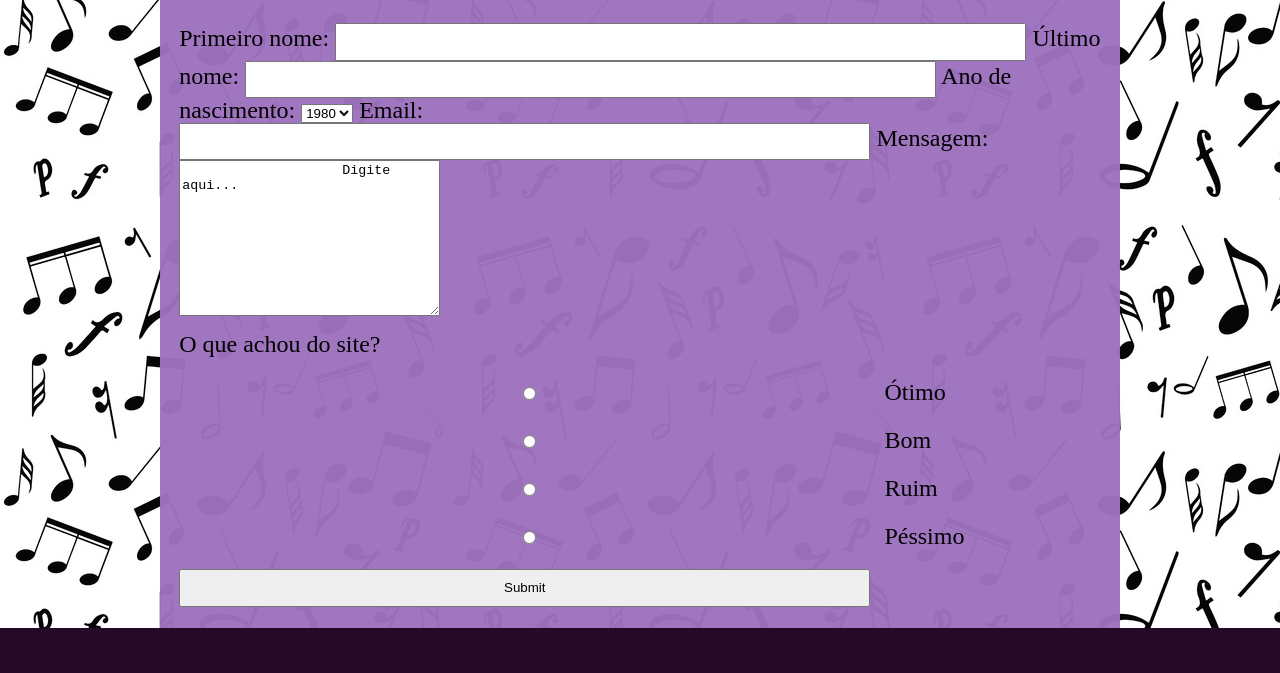
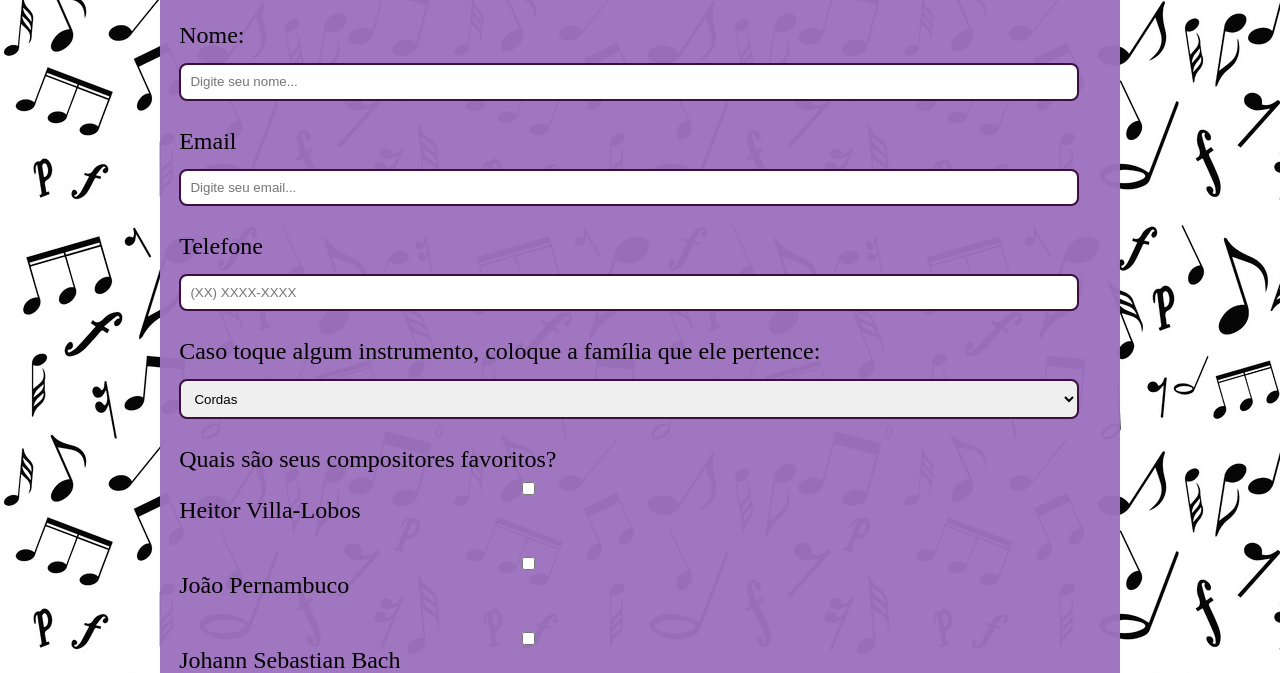
Before and after one commit to thaisqabe/meuprimeirosite, a plain HTML site: page contato.html in a window 1280 px wide. Shown: the part 236-909 px from the top of the page. Drawn offline with Linux system fonts and the light colour scheme.

Commit message:
ajustes forms

```diff
--- a/contato.html
+++ b/contato.html
@@ -23,7 +23,7 @@
             <label for="menu-toggle" class="menu-icon">&#9776;</label>
             <ul>
                 <li><a href="index.html"onclick="document.getElementById('menu-toggle').click()">Início</a></li>
-                <li><a href="contato.html"onclick="document.getElementById('menu-toggle').click()">Contato</a></li>
+                <li><a href="#contato"onclick="document.getElementById('menu-toggle').click()">Contato</a></li>
 
             </ul>
         </nav>
@@ -32,72 +32,60 @@
 
     <main>
 
-        <section>
+        <section id="contato">
             <h1 class="titulos">Contato</h1>
-            <form>
-                <label>Primeiro nome:</label>
-                <input type="text">
-                <label>Último nome:</label>
-                <input type="text">
-                <label>Ano de nascimento:</label>
-                <select>
-                    <option>1980</option>
-                    <option>1981</option>
-                    <option value="idade"> 1982</option>
-                    <option value="idade"> 1983</option>
-                    <option value="idade"> 1984</option>
-                    <option value="idade"> 1985</option>
-                    <option value="idade"> 1986</option>
-                    <option value="idade"> 1987</option>
-                    <option value="idade"> 1988</option>
-                    <option value="idade"> 1989</option>
-                    <option value="idade"> 1990</option>
-                    <option value="idade"> 1991</option>
-                    <option value="idade"> 1992</option>
-                    <option value="idade"> 1993</option>
-                    <option value="idade"> 1994</option>
-                    <option value="idade"> 1995</option>
-                    <option value="idade"> 1996</option>
-                    <option value="idade"> 1997</option>
-                    <option value="idade"> 1998</option>
-                    <option value="idade"> 1999</option>
-                    <option value="idade"> 2000</option>
-                    <option value="idade"> 2001</option>
-                    <option value="idade"> 2002</option>
-                    <option value="idade"> 2003</option>
-                    <option value="idade"> 2004</option>
-                    <option value="idade"> 2005</option>
-                    <option value="idade"> 2006</option>
-                    <option value="idade"> 2006</option>
-                    <option value="idade"> 2007</option>
-                    <option value="idade"> 2008</option>
-                    <option value="idade"> 2009</option>
-                    <option value="idade"> 2010</option>
-                    <option value="idade"> 2011</option>
-                    <option value="idade"> 2012</option>
-                    <option value="idade"> 2013</option>
-                    <option value="idade"> 2014</option>
-                    <option value="idade"> 2015</option>
-                    <option value="idade"> 2016</option>
-                    <option value="idade"> 2017</option>
-                    <option value="idade"> 2018</option>
-                    <option value="idade"> 2019</option>
-                    <option> 2020</option>
-                    <option> 2021</option>
-                    <option> 2022</option>
-                    <option> 2023</option>
-                    <option> 2024</option>
+            <form id="contactForm">
+                <div>
+                    <div class="form-group">
+                        <label for="fname" >Nome:</label>
+                        <input type="text" id="fname" name="firstname" placeholder="Digite seu nome..." required>
+                    </div>
+
+                    <div class="form-group">
+                        <label for="email">Email</label>
+                        <input type="email" id="email" name="email" placeholder="Digite seu email..." required>
+                    </div>
+
+                    <div class="form-group">
+                        <label for="phone">Telefone</label>
+                        <input type="tel" id="phone" name="phone" placeholder="(XX) XXXX-XXXX">
+                    </div>
+
+
+
+                    <div class="form-group" >
+                        <label for="country">Caso toque algum instrumento, coloque a família que ele pertence:</label>
+                        <select id="country" name="country">
+                            <option value="cordas">Cordas</option>
+                            <option value="madeira">Madeira</option>
+                            <option value="metal">Metal</option>
+                            <option value="percu">Percussão</option>
                         </select>
+                    </div>
 
-                <label>Email:</label>
-                <input type="email">
+                    <div class="form-group checkbox-group">
+                        <h2>Quais são seus compositores favoritos?</h2>
 
-                <label>Mensagem:</label>
-                <textarea rows="10" cols="30">
-                    Digite aqui...
-                </textarea>
+                        <input type="checkbox" id="fav1" name="favs" value="villa">
+                        <label for="fav1">Heitor Villa-Lobos</label><br>
+                        <input type="checkbox" id="fav2" name="favs" value="jpernam">
+                        <label for="fav2">João Pernambuco</label><br>
+                        <input type="checkbox" id="fav3" name="favs" value="bach">
+                        <label for="fav3">Johann Sebastian Bach</label><br>
+                        <input type="checkbox" id="fav4" name="favs" value="dilermano">
+                        <label for="fav4">Dilermando dos Santos Reis</label>
+                        <input type="checkbox" id="fav5" name="favs" value="egberto">
+                        <label for="fav5">Egberto Gismonti Amin</label>
+                        <input type="checkbox" id="fav6" name="favs" value="americo">
+                        <label for="fav6">Américo Jacomino</label>
+                        <input type="checkbox" id="fav7" name="favs" value="brouwer">
+                        <label for="fav7">Leo Brouwer</label>
+                        <input type="checkbox" id="fav" name="favs" value="outros">
+                        <label for="fav8">Outros</label>
+                    </div>
 
-                <p>O que achou do site?<p>
+                    <div class="form-group radio-group">
+                        <h2>O que achou do site?<h2>
                             <input type="radio">
                             <label>Ótimo</label>
                             <input type="radio">
@@ -106,8 +94,17 @@
                             <label>Ruim</label>
                             <input type="radio">
                             <label>Péssimo</label>
+                    </div>
+
+                    <div class="form-group">
+                        <label>Mensagem:</label>
+                        <textarea id="comments" name="comments" rows="10" cols="30" placeholder="Digite sua mensagem..."></textarea>
+                    </div>
+
+
 
                 <input type="submit">
+                </div>
             </form>
 
         </section>
--- a/css/estilo.css
+++ b/css/estilo.css
@@ -356,9 +356,76 @@ a:active{
 
 
 
+
+
 input{
     width: 75%;
     padding: 1%;
     box-sizing: border-box;
 
 }
+
+label {
+    display: flex; /* Usa flexbox para alinhamento */
+    align-items: center; /* Alinha verticalmente */
+    margin-bottom: 8px; /* Espaçamento entre os elementos */
+}
+
+
+
+input[type=text], [type=email], [type=tel], [type=date], [type=number],select {
+    width: 80%;
+    padding: 1%;
+    margin: 8px 0;
+    display: inline-block;
+    border: 2px solid #3D0E40;
+    border-radius: 8px;
+    box-sizing: border-box;
+    width: calc(100% - 22px);
+  }
+
+  input[type=submit] {
+    width: 100%;
+    background-color: #3D0E40 ;
+    color: rgba(255, 255, 255, 0.904);
+    padding: 2%;
+    margin: 10px 0;
+    border: none;
+    border-radius: 8px;
+    cursor: pointer;
+  }
+
+  .form-group {
+    margin-bottom: 20px;
+}
+
+
+.checkbox-group, .radio-group {
+    margin-bottom: 20px;
+    display: flex;
+    flex-direction: column;
+}
+
+.checkbox-group h2, .radio-group h2 {
+    margin-bottom: 8px;
+    font-size: 1.5rem;
+    font-weight: normal;
+    text-align: left;
+}
+
+.checkbox-group input[type=checkbox], .radio-group input[type=radio] {
+    margin-right: 10px;
+
+}
+
+textarea {
+    width: calc(100% - 22px);
+    padding: 1%;
+    border: 2px solid #3D0E40;
+    border-radius: 8px;
+    box-sizing: border-box;
+    font-size: 1rem;
+    line-height: 1.5;
+    resize: vertical; /* Permite o redimensionamento apenas verticalmente */
+    margin-top: 5px; /* Adiciona um pouco de margem superior para separação do label */
+}
```
Lines whose indentation alone changed are shown as unchanged.
